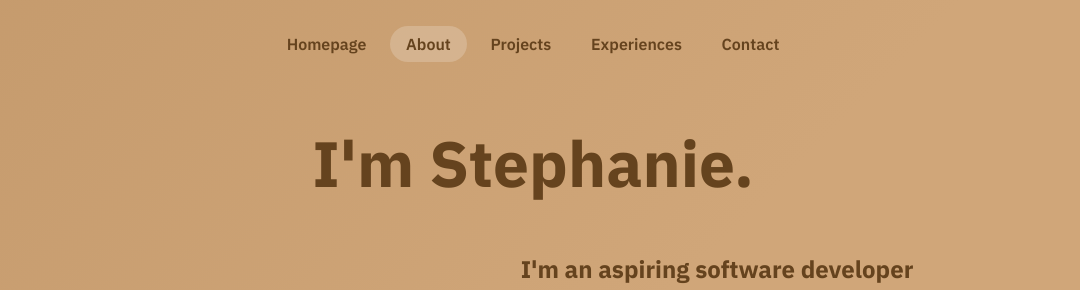
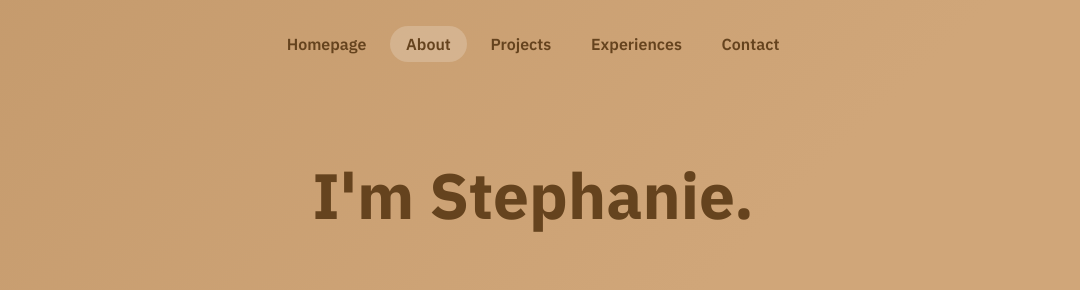
Before and after one commit to steph-xue/portfolio, a React (Vite) app: page /about in a window 1280 px wide. Shown: the top 290 px of the page, without its empty margins (107-1187 px from the left). Built offline with nearby package versions, Linux system fonts and the light colour scheme.

Commit message:
fix spacing

```diff
--- a/src/style.scss
+++ b/src/style.scss
@@ -242,7 +242,7 @@ body {
 	font-size: var(--fs-xxl);
 	font-weight: var(--fw-bold);
 	text-align: center;
-	margin-top: 1.5em;
+	margin-top: 2em;
 	margin-bottom: 0;
 }
 
@@ -539,7 +539,7 @@ body {
 	font-size: var(--fs-xxl);
 	font-weight: var(--fw-bold);
 	text-align: center;
-	margin-top: 1.5em;
+	margin-top: 2em;
 	margin-bottom: 0;
 }
 
@@ -571,7 +571,7 @@ body {
 	font-size: var(--fs-xxl);
 	font-weight: var(--fw-bold);
 	text-align: center;
-	margin-top: 1.5em;
+	margin-top: 2em;
 	margin-bottom: 0;
 }
 
@@ -607,7 +607,7 @@ body {
 	font-size: var(--fs-xxl);
 	font-weight: var(--fw-bold);
 	text-align: center;
-	margin-top: 1.8em;
+	margin-top: 2em;
 	margin-bottom: 0;
 }
 
```
